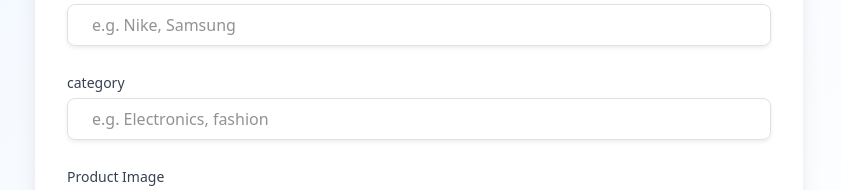
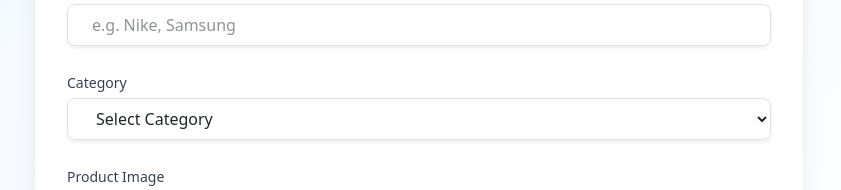
Before and after one commit to santheep7/ShopinGo, a React (Vite) app in the folder client/: page /addproduct in a window 1280 px wide. Shown: the part 504-694 px from the top of the page, without its empty margins (221-1062 px from the left). Built offline with nearby package versions, Linux system fonts and the light colour scheme; no server answers.

Commit message:
add out of stock

```diff
--- a/client/src/components/pages/Seller/addproduct.jsx
+++ b/client/src/components/pages/Seller/addproduct.jsx
@@ -7,13 +7,13 @@ export default function AddProduct() {
     productName: '',
     productDescription: '',
     productPrice: '',
-    category:'',
+    category: '',
     productQuantity: '',
     brand: '',
     image: null,
   });
 
-  const navigate =useNavigate();
+  const navigate = useNavigate();
   const handleChange = (e) => {
     const { name, value } = e.target;
     setFormData((prev) => ({ ...prev, [name]: value }));
@@ -119,17 +119,26 @@ export default function AddProduct() {
               placeholder="e.g. Nike, Samsung"
             />
           </div>
-           <div>
-            <label className="block text-sm font-medium text-gray-700">category</label>
-            <input
-              type="text"
+          {/* Category */}
+          <div>
+            <label className="block text-sm font-medium text-gray-700">Category</label>
+            <select
               name="category"
               value={formData.category}
               onChange={handleChange}
               className="mt-1 block w-full px-4 py-2 border border-gray-300 rounded-lg shadow-sm focus:ring-blue-500 focus:border-blue-500"
-              placeholder="e.g. Electronics, fashion"
-            />
+              required
+            >
+              <option value="">Select Category</option>
+              <option value="Electronics">Electronics</option>
+              <option value="Fashion">Fashion</option>
+              <option value="Home Appliances">Home Appliances</option>
+              <option value="Sports">Sports</option>
+              <option value="Books">Books</option>
+              <option value="Toys">Toys</option>
+            </select>
           </div>
+
 
           {/* Image Upload */}
           <div>
--- a/client/src/components/pages/user/homepage.jsx
+++ b/client/src/components/pages/user/homepage.jsx
@@ -108,9 +108,16 @@ export default function UserHome() {
               {products.map((product) => (
                 <div
                   key={product._id}
-                  className="bg-white rounded-lg shadow hover:shadow-lg transition overflow-hidden cursor-pointer"
+                  className="bg-white rounded-lg shadow hover:shadow-lg transition overflow-hidden cursor-pointer relative"
                   onClick={() => navigate(`/ProductDetails/${product._id}`)}
                 >
+                  {/* Out of Stock Ribbon */}
+                  {product.productQuantity === 0 && (
+                    <div className="absolute top-2 left-2 bg-red-600 text-white text-xs font-bold px-2 py-1 rounded">
+                      Out of Stock
+                    </div>
+                  )}
+
                   <img
                     src={product.image}
                     alt={product.productName}
@@ -120,11 +127,15 @@ export default function UserHome() {
                   <div className="p-4">
                     <h3 className="text-lg font-semibold text-gray-800 truncate">{product.productName}</h3>
                     <p className="text-sm text-gray-500 line-clamp-2">{product.productDescription}</p>
+
                     <div className="mt-2 flex justify-between items-center">
                       <span className="text-green-600 font-bold">₹{product.productPrice}</span>
                       <div className="flex items-center mt-1">
                         {[...Array(5)].map((_, i) => (
-                          <span key={i} className={`text-sm ${i < Math.round(product.averageRating) ? "text-yellow-500" : "text-gray-300"}`}>
+                          <span
+                            key={i}
+                            className={`text-sm ${i < Math.round(product.averageRating) ? "text-yellow-500" : "text-gray-300"}`}
+                          >
                             ★
                           </span>
                         ))}
@@ -132,18 +143,27 @@ export default function UserHome() {
                       </div>
                       <span className="text-xs text-gray-400">Qty: {product.productQuantity}</span>
                     </div>
+
+                    {/* Add to Cart Button */}
                     <button
                       onClick={(e) => {
-                        e.stopPropagation(); // prevent navigation on button click
-                        handleAddToCart(product._id);
+                        e.stopPropagation();
+                        if (product.productQuantity > 0) {
+                          handleAddToCart(product._id);
+                        }
                       }}
-                      className="mt-3 w-full bg-blue-600 text-white py-2 rounded hover:bg-blue-700 transition"
+                      disabled={product.productQuantity === 0}
+                      className={`mt-3 w-full py-2 rounded transition ${product.productQuantity === 0
+                          ? "bg-gray-400 cursor-not-allowed"
+                          : "bg-blue-600 hover:bg-blue-700 text-white"
+                        }`}
                     >
-                      Add to Cart
+                      {product.productQuantity === 0 ? "Out of Stock" : "Add to Cart"}
                     </button>
                   </div>
                 </div>
               ))}
+
             </div>
           )}
         </div>
```
